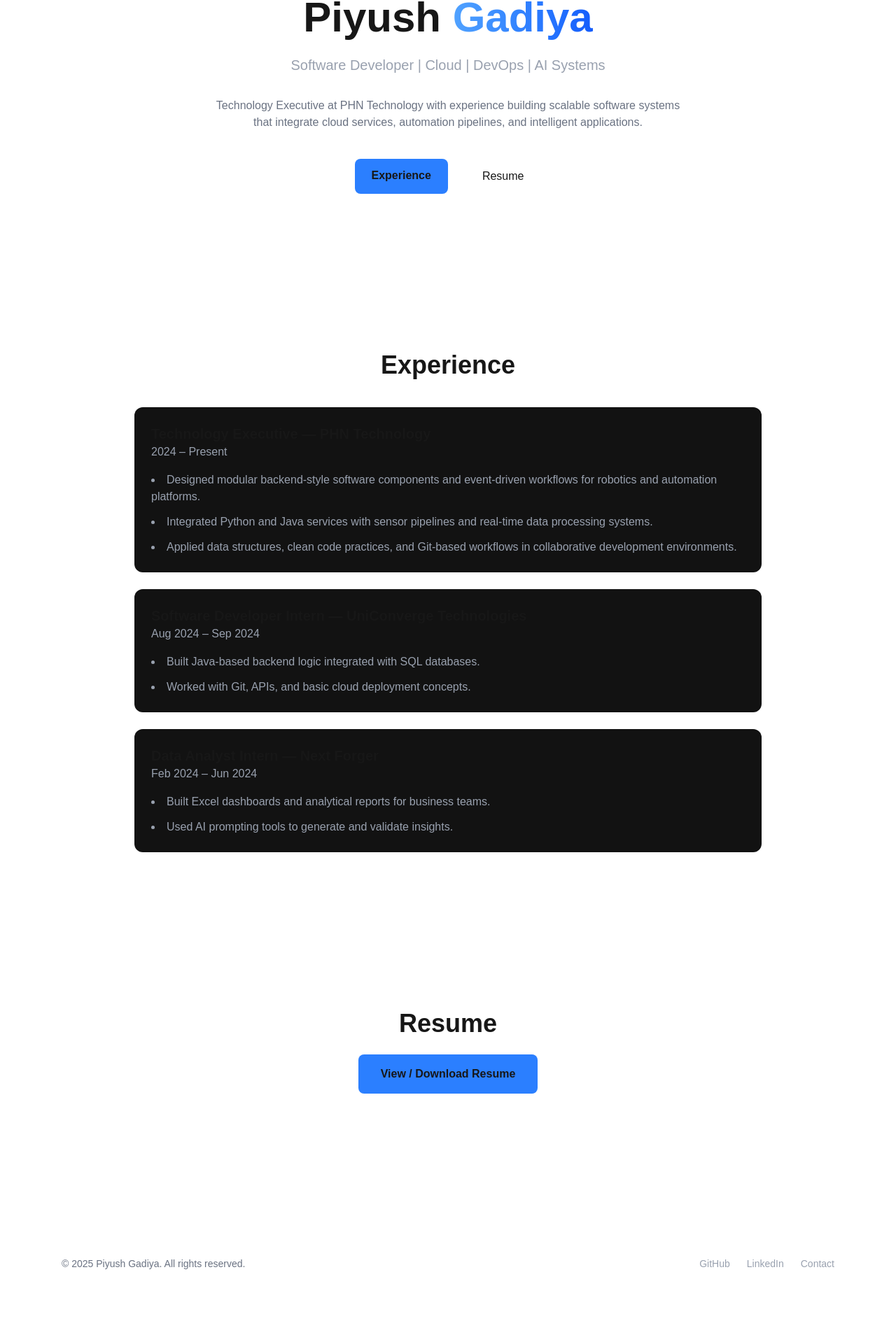
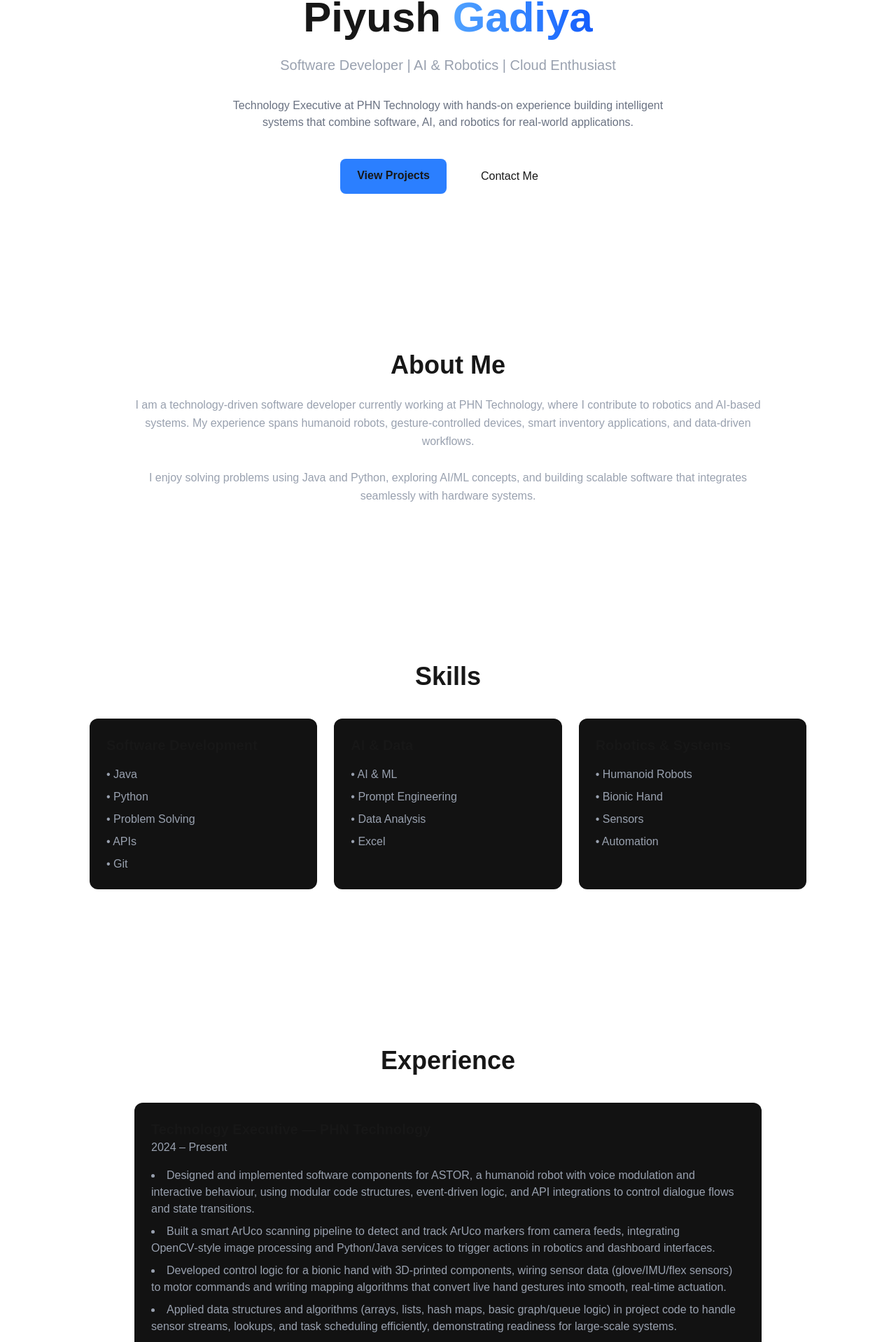
Before and after one commit to weeb999/piyush-portfolio, a Next.js app: page / in a window 1280 px wide. Shown: the part 133-2051 px from the top of the page at 70% size. Before the commit the page ends 1989 px from the top, so only its background shows below. Built offline with nearby package versions, Linux system fonts and the light colour scheme.

Commit message:
Fix Next.js runtime error and stabilize page component

```diff
--- a/app/page.tsx
+++ b/app/page.tsx
@@ -1,5 +1,3 @@
-"use client";
-
 import Link from "next/link";
 import AnimatedSection from "./components/AnimatedSection";
 
@@ -18,29 +16,88 @@ export default function Home() {
           </h1>
 
           <p className="text-xl text-gray-400 mb-8">
-            Software Developer | Cloud | DevOps | AI Systems
+            Software Developer | AI & Robotics | Cloud Enthusiast
           </p>
 
           <p className="text-gray-500 max-w-2xl mx-auto">
-            Technology Executive at PHN Technology with experience building
-            scalable software systems that integrate cloud services,
-            automation pipelines, and intelligent applications.
+            Technology Executive at PHN Technology with hands-on experience
+            building intelligent systems that combine software, AI, and robotics
+            for real-world applications.
           </p>
 
           <div className="mt-10 flex justify-center gap-6">
-            <a
-              href="#experience"
+            <Link
+              href="/projects"
               className="px-6 py-3 bg-blue-500 rounded-lg font-semibold hover:bg-blue-600 transition"
             >
-              Experience
-            </a>
+              View Projects
+            </Link>
 
-            <a
-              href="#resume"
+            <Link
+              href="/contact"
               className="px-6 py-3 border border-white/20 rounded-lg hover:bg-white/10 transition"
             >
-              Resume
-            </a>
+              Contact Me
+            </Link>
+          </div>
+        </section>
+      </AnimatedSection>
+
+      <div className="max-w-4xl mx-auto border-t border-white/10" />
+
+      {/* ABOUT */}
+      <AnimatedSection>
+        <section className="max-w-4xl mx-auto text-center">
+          <h2 className="text-4xl font-bold mb-6">About Me</h2>
+
+          <p className="text-gray-400 leading-relaxed">
+            I am a technology-driven software developer currently working at
+            PHN Technology, where I contribute to robotics and AI-based systems.
+            My experience spans humanoid robots, gesture-controlled devices,
+            smart inventory applications, and data-driven workflows.
+            <br /><br />
+            I enjoy solving problems using Java and Python, exploring AI/ML
+            concepts, and building scalable software that integrates seamlessly
+            with hardware systems.
+          </p>
+        </section>
+      </AnimatedSection>
+
+      <div className="max-w-4xl mx-auto border-t border-white/10" />
+
+      {/* SKILLS */}
+      <AnimatedSection>
+        <section className="max-w-5xl mx-auto">
+          <h2 className="text-4xl font-bold text-center mb-10">Skills</h2>
+
+          <div className="grid md:grid-cols-3 gap-6">
+            {[
+              {
+                title: "Software Development",
+                skills: ["Java", "Python", "Problem Solving", "APIs", "Git"],
+              },
+              {
+                title: "AI & Data",
+                skills: ["AI & ML", "Prompt Engineering", "Data Analysis", "Excel"],
+              },
+              {
+                title: "Robotics & Systems",
+                skills: ["Humanoid Robots", "Bionic Hand", "Sensors", "Automation"],
+              },
+            ].map((group) => (
+              <div
+                key={group.title}
+                className="bg-[#121212] p-6 rounded-xl transition
+                hover:-translate-y-1 hover:shadow-xl hover:shadow-blue-500/10"
+              >
+                <h3 className="text-xl font-semibold mb-4">{group.title}</h3>
+                <ul className="text-gray-400 space-y-2">
+                  {group.skills.map((skill) => (
+                    <li key={skill}>• {skill}</li>
+                  ))}
+                </ul>
+              </div>
+            ))}
           </div>
         </section>
       </AnimatedSection>
@@ -52,59 +109,61 @@ export default function Home() {
   <section id="experience" className="max-w-4xl mx-auto">
     <h2 className="text-4xl font-bold text-center mb-10">Experience</h2>
 
+    {/* Full-Time */}
     <div className="bg-[#121212] p-6 rounded-xl mb-6">
       <h3 className="text-xl font-semibold">
         Technology Executive — PHN Technology
       </h3>
       <p className="text-gray-400 mb-4">2024 – Present</p>
 
-            <ul className="list-disc list-inside text-gray-400 space-y-3">
-              <li>
-                Designed modular backend-style software components and
-                event-driven workflows for robotics and automation platforms.
-              </li>
-              <li>
-                Integrated Python and Java services with sensor pipelines and
-                real-time data processing systems.
-              </li>
-              <li>
-                Applied data structures, clean code practices, and Git-based
-                workflows in collaborative development environments.
-              </li>
+      <ul className="list-disc list-inside text-gray-400 space-y-2">
+
+<li>Designed and implemented software components for ASTOR,
+   a humanoid robot with voice modulation and interactive behaviour, using modular code structures, event‑driven logic, and API integrations to control dialogue flows and state transitions.</li>
+<li>Built a smart ArUco scanning pipeline to detect and track ArUco markers from camera feeds,
+   integrating OpenCV‑style image processing and Python/Java services to trigger actions in robotics and dashboard interfaces.</li>
+<li>Developed control logic for a bionic hand with 3D‑printed components, wiring sensor data (glove/IMU/flex sensors)
+   to motor commands and writing mapping algorithms that convert live hand gestures into smooth, real‑time actuation.</li>
+<li>Applied data structures and algorithms (arrays, lists, hash maps, basic graph/queue logic) in project code to handle sensor streams,
+  lookups, and task scheduling efficiently, demonstrating readiness for large‑scale systems.</li>
       </ul>
     </div>
 
+    {/* Internship - UniConverge */}
     <div className="bg-[#121212] p-6 rounded-xl mb-6">
       <h3 className="text-xl font-semibold">
-              Software Developer Intern — UniConverge Technologies
+        Core Java Developer Intern — UniConverge Technologies
       </h3>
       <p className="text-gray-400 mb-4">Aug 2024 – Sep 2024</p>
 
-            <ul className="list-disc list-inside text-gray-400 space-y-3">
-              <li>
-                Built Java-based backend logic integrated with SQL databases.
-              </li>
-              <li>
-                Worked with Git, APIs, and basic cloud deployment concepts.
-              </li>
+      <ul className="list-disc list-inside text-gray-400 space-y-2">
+        <li>Worked with database‑backed logic, wiring Java code to SQL operations and ensuring correct data flow between service and persistence layers.</li>
+        <li>Used Git and code reviews in a team environment, aligning with standard engineering practices followed in large product companies.</li>
+        <li>Contributed to backend APIs designed for cloud deployment, gaining exposure to deploying and testing services on cloud platforms.</li>
       </ul>
     </div>
 
+    {/* Internship - Next Forger */}
     <div className="bg-[#121212] p-6 rounded-xl">
       <h3 className="text-xl font-semibold">
         Data Analyst Intern — Next Forger
       </h3>
       <p className="text-gray-400 mb-4">Feb 2024 – Jun 2024</p>
 
-            <ul className="list-disc list-inside text-gray-400 space-y-3">
-              <li>
-                Built Excel dashboards and analytical reports for business teams.
-              </li>
-              <li>
-                Used AI prompting tools to generate and validate insights.
-              </li>
+      <ul className="list-disc list-inside text-gray-400 space-y-2">
+        <li>Built Excel dashboards with pivot tables, charts, and formulas to track key metrics and help teams monitor workflows and performance.</li>
+        <li>sed prompting with AI tools to generate exploratory queries, insights, and documentation, then validated and refined results with statistical checks and domain logic.</li>
+        <li>Collaborated with developers to integrate analytical outputs into applications, sharing cleaned datasets, API‑ready views, and clear requirements for backend usage.</li>
       </ul>
     </div>
+
+
+          <Link
+            href="/experience"
+            className="inline-block mt-6 text-blue-500 hover:underline"
+          >
+            View full experience →
+          </Link>
         </section>
       </AnimatedSection>
 
@@ -112,19 +171,52 @@ export default function Home() {
 
       {/* RESUME */}
       <AnimatedSection>
-        <section
-          id="resume"
-          className="max-w-4xl mx-auto text-center pb-24"
-        >
+        <section className="max-w-4xl mx-auto text-center">
           <h2 className="text-4xl font-bold mb-6">Resume</h2>
+
+          <p className="text-gray-400 mb-8">
+            Download my resume to learn more about my professional experience,
+            projects, and technical skills.
+          </p>
 
           <a
             href="/resume/Piyush_Gadiya_Resume.pdf"
             target="_blank"
-            className="inline-block px-8 py-4 bg-blue-500 rounded-lg font-semibold hover:bg-blue-600 transition"
+            className="inline-block px-8 py-4 bg-blue-500 rounded-lg
+            font-semibold hover:bg-blue-600 transition"
           >
-            View / Download Resume
+            Download Resume
           </a>
+        </section>
+      </AnimatedSection>
+
+      <div className="max-w-4xl mx-auto border-t border-white/10" />
+
+      {/* CTA */}
+      <AnimatedSection>
+        <section className="max-w-4xl mx-auto text-center pb-24">
+          <div
+            className="bg-[#121212] rounded-2xl p-10 md:p-14 transition
+            hover:shadow-xl hover:shadow-blue-500/10"
+          >
+            <h2 className="text-4xl font-bold mb-6">
+              Let’s Build Something Impactful
+            </h2>
+
+            <p className="text-gray-400 mb-10 max-w-2xl mx-auto">
+              I’m open to software development, AI, and cloud-focused roles.
+              If you’re looking for someone who enjoys solving real-world
+              problems, let’s connect.
+            </p>
+
+            <Link
+              href="/contact"
+              className="inline-block px-10 py-4 bg-blue-500 rounded-lg
+              font-semibold hover:bg-blue-600 transition"
+            >
+              Get in Touch
+            </Link>
+          </div>
         </section>
       </AnimatedSection>
 
```
Lines whose indentation alone changed are shown as unchanged.
